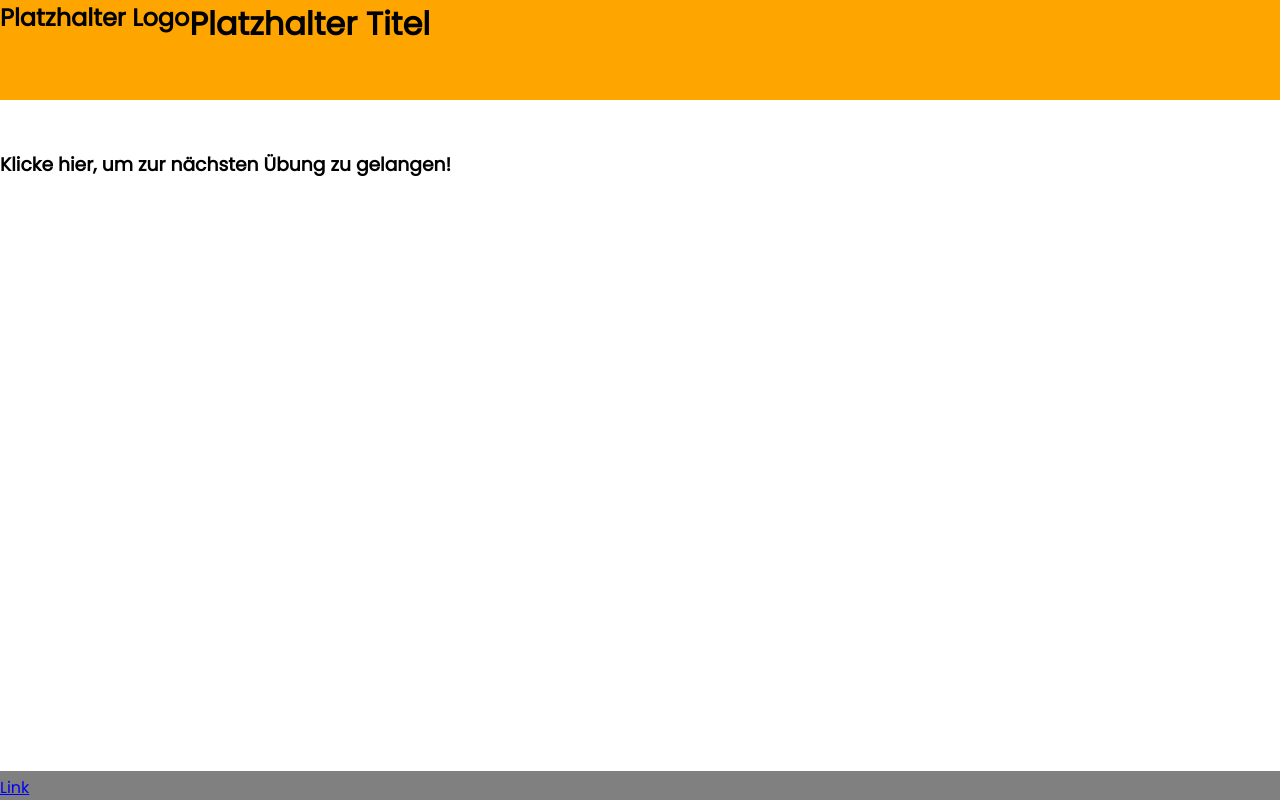
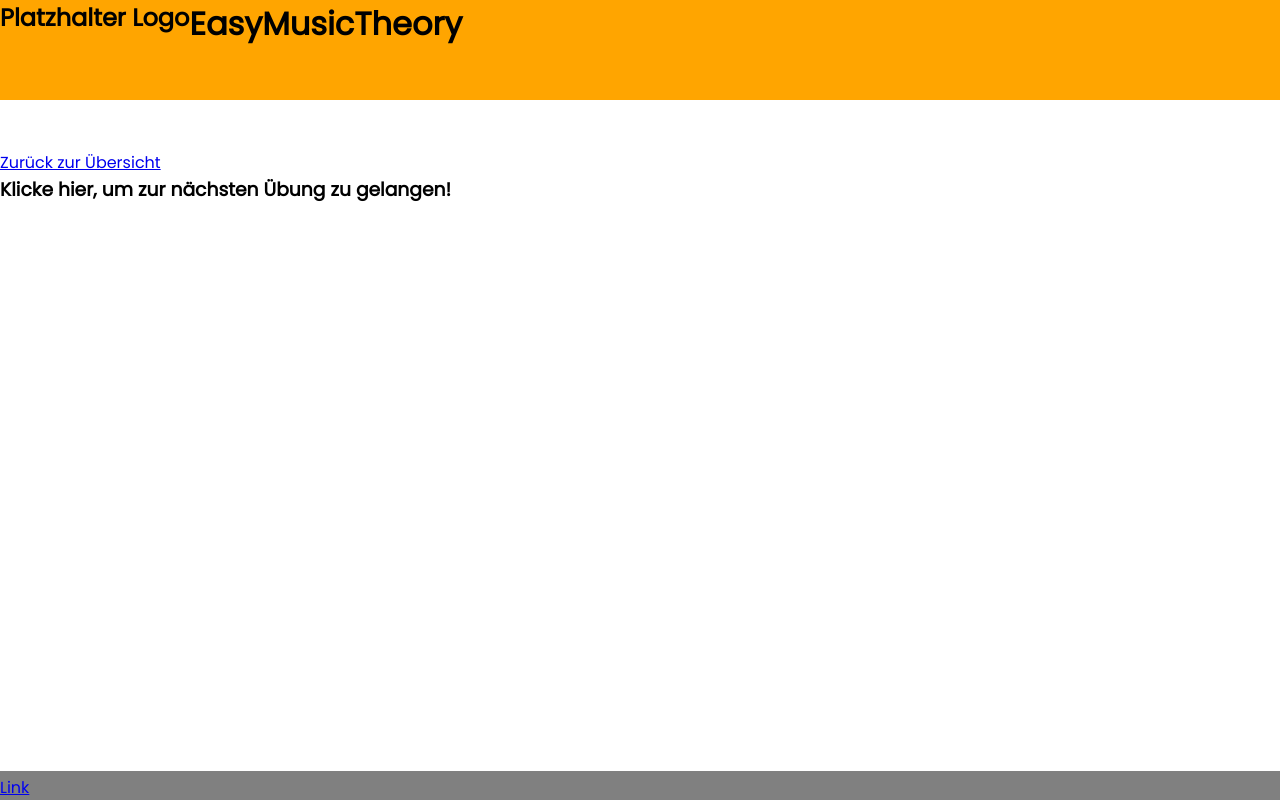
Before and after one commit to bsandoz/mmp-lehrprojekt, a Vue app: page /module/1 in a window 1280 px wide. Built offline with nearby package versions, Linux system fonts and the light colour scheme.

Commit message:
Small changes

```diff
--- a/src/components/Header.vue
+++ b/src/components/Header.vue
@@ -1,7 +1,7 @@
 <template>
   <div class="header">
     <h2>Platzhalter Logo</h2>
-    <h1>Platzhalter Titel</h1>
+    <h1>EasyMusicTheory</h1>
   </div>
 </template>
 
--- a/src/components/ModuleDescription.vue
+++ b/src/components/ModuleDescription.vue
@@ -1,4 +1,5 @@
 <template>
+  <router-link to="/">Zurück zur Übersicht</router-link>
   <h2>{{ this.activeModule.title }}</h2>
   <h4>{{ this.activeModule.text }}</h4>
   <p>{{ this.activeModule.details }}</p>
--- a/src/views/Home.vue
+++ b/src/views/Home.vue
@@ -36,7 +36,6 @@ export default {
   },
   async mounted() {
     await this.getAllModules('https://ifuu2646.directus.app/items/modules')
-    //RETURNS NULL?
     await console.log(this.allModules);
     return this.content = this.allModules;
   },
```
